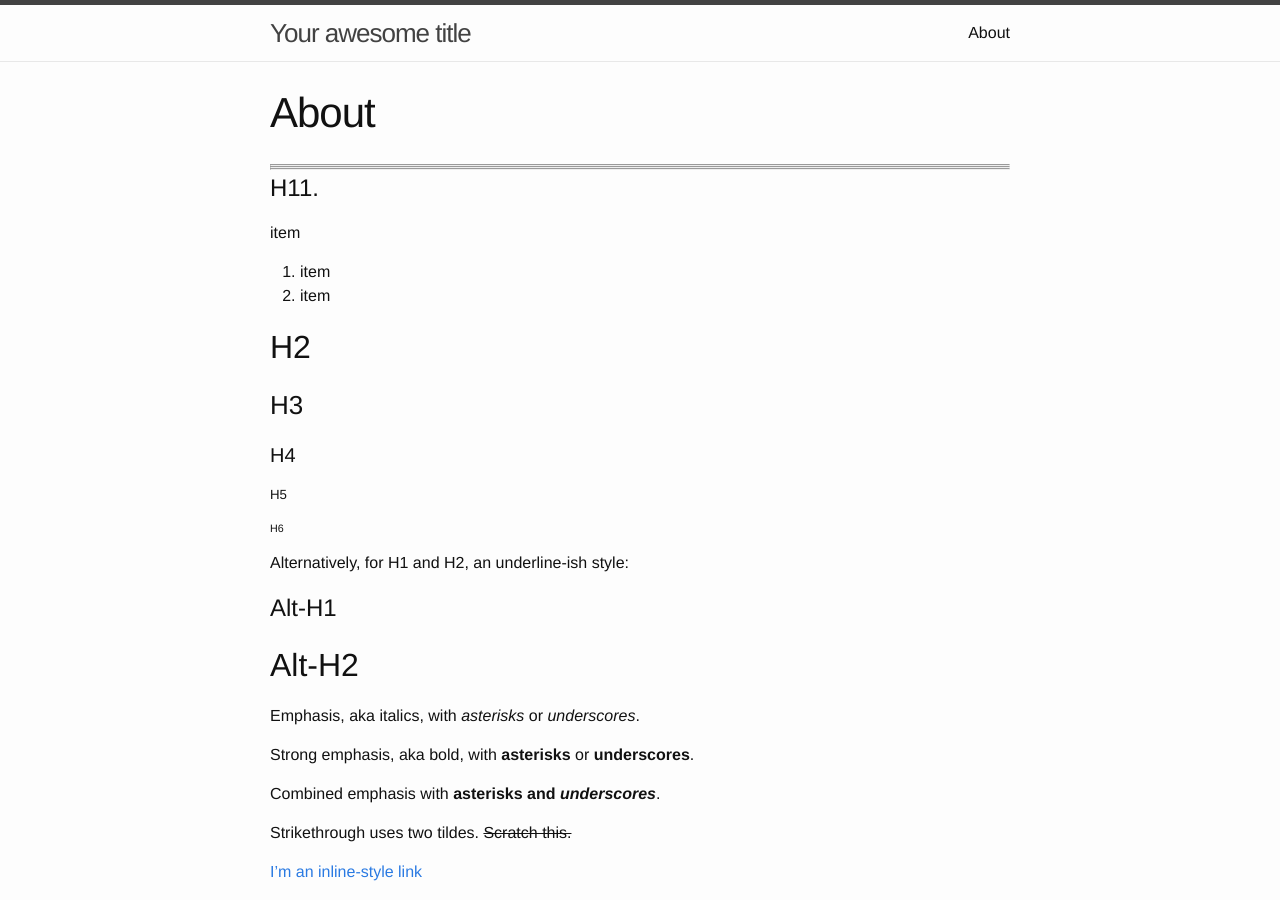
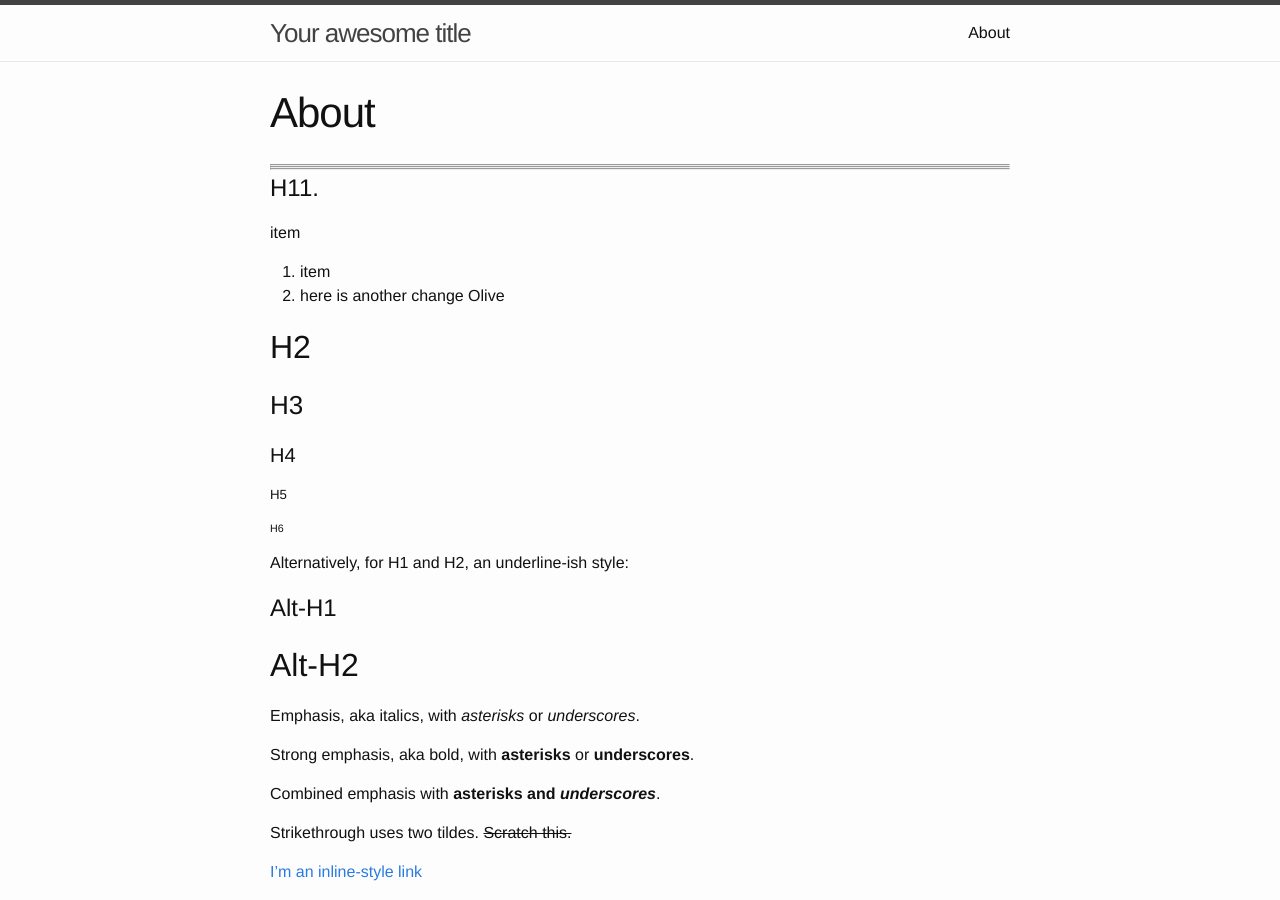
Before and after one commit to germancabezas/jekyll-test, a Jekyll site: the page built from about.md, in a window 1280 px wide and 900 px high. Built offline with Jekyll 4.4.1, drawn with Linux system fonts in a browser that asks for light colours.

Commit message:
change Olive

```diff
--- a/about.md
+++ b/about.md
@@ -13,7 +13,7 @@ ________________
 
 item
 2. item
-3. item
+3. here is another change Olive
 
 
 ## H2
```
